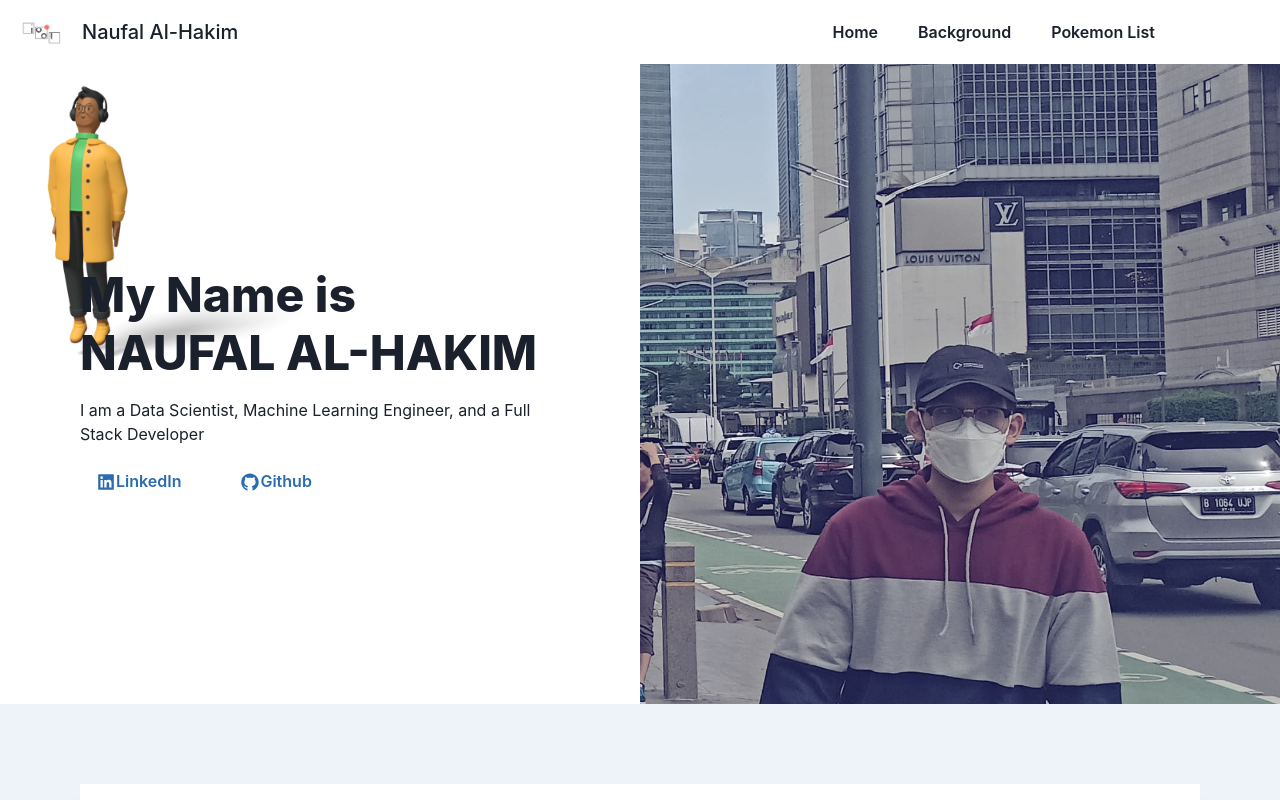
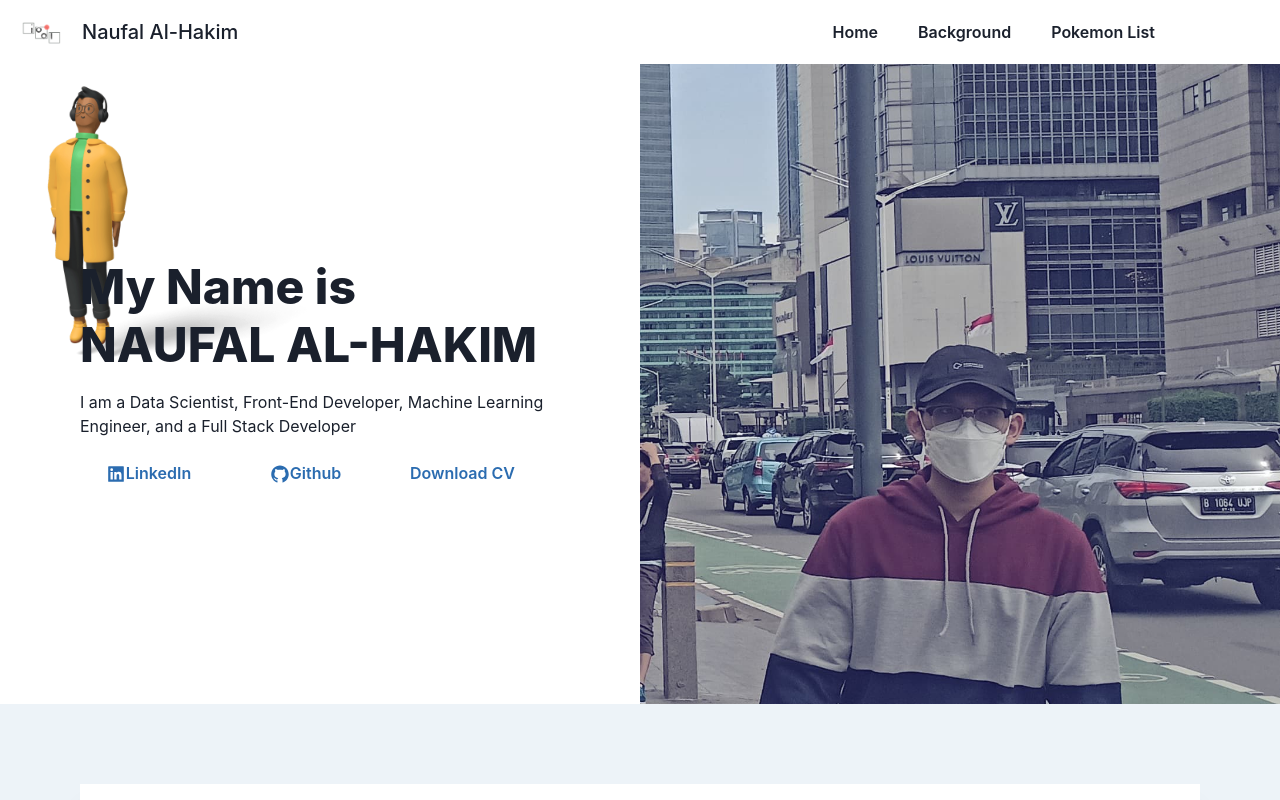
Before and after one commit to naufalhakim23/portfolio, a React (Create React App) app: page / in a window 1280 px wide. Shown: the top 800 px of the page. Built offline with nearby package versions, Linux system fonts and the light colour scheme.

Commit message:
Chore: Adding Download CV via Google Drive

```diff
--- a/src/components/Hero.tsx
+++ b/src/components/Hero.tsx
@@ -57,18 +57,19 @@ const Hero = () => {
             <span>NAUFAL AL-HAKIM</span>
           </Heading>
           <Text>
-            I am a Data Scientist, Machine Learning Engineer, and a Full Stack
-            Developer
+            I am a Data Scientist, Front-End Developer, Machine Learning
+            Engineer, and a Full Stack Developer
           </Text>
           <SimpleGrid
             columns={{
               base: 1,
-              md: 2,
+              md: 3,
             }}
             spacing={5}
             mt={4}
             justifyContent="center"
             alignItems="center"
+            mb={4}
           >
             <Button
               variant="ghost"
@@ -99,6 +100,22 @@ const Hero = () => {
             >
               <AiFillGithub size={20} /> Github
             </Button>
+            <Button
+              variant="ghost"
+              colorScheme="blue"
+              _hover={{
+                bg: "blue.500",
+                color: "white",
+              }}
+              onClick={() => {
+                window.open(
+                  "https://drive.google.com/file/d/1GcoqXihyiEypcwEoJQi7jX_03MSS--yg/view?usp=sharing",
+                  "_blank"
+                );
+              }}
+            >
+              Download CV
+            </Button>
           </SimpleGrid>
         </Flex>
         <Box w={"full"} bg={"white"}>
```
